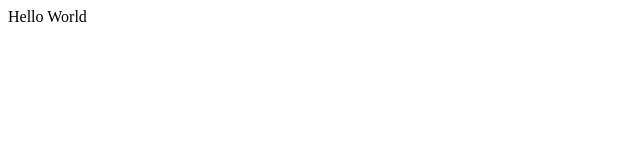
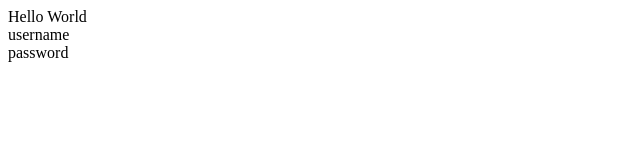
Before and after one commit to toy5429274/gitNoteTest, a plain HTML site: page index.html in a window 1280 px wide. Shown: the whole page, without its empty margins (0-640 px from the left). Drawn offline with Linux system fonts and the light colour scheme.

Commit message:
username and password added

```diff
--- a/index.html
+++ b/index.html
@@ -3,3 +3,5 @@
 
 
 <div>Hello World</div>
+<div>username</div>
+<div>password</div>
```
